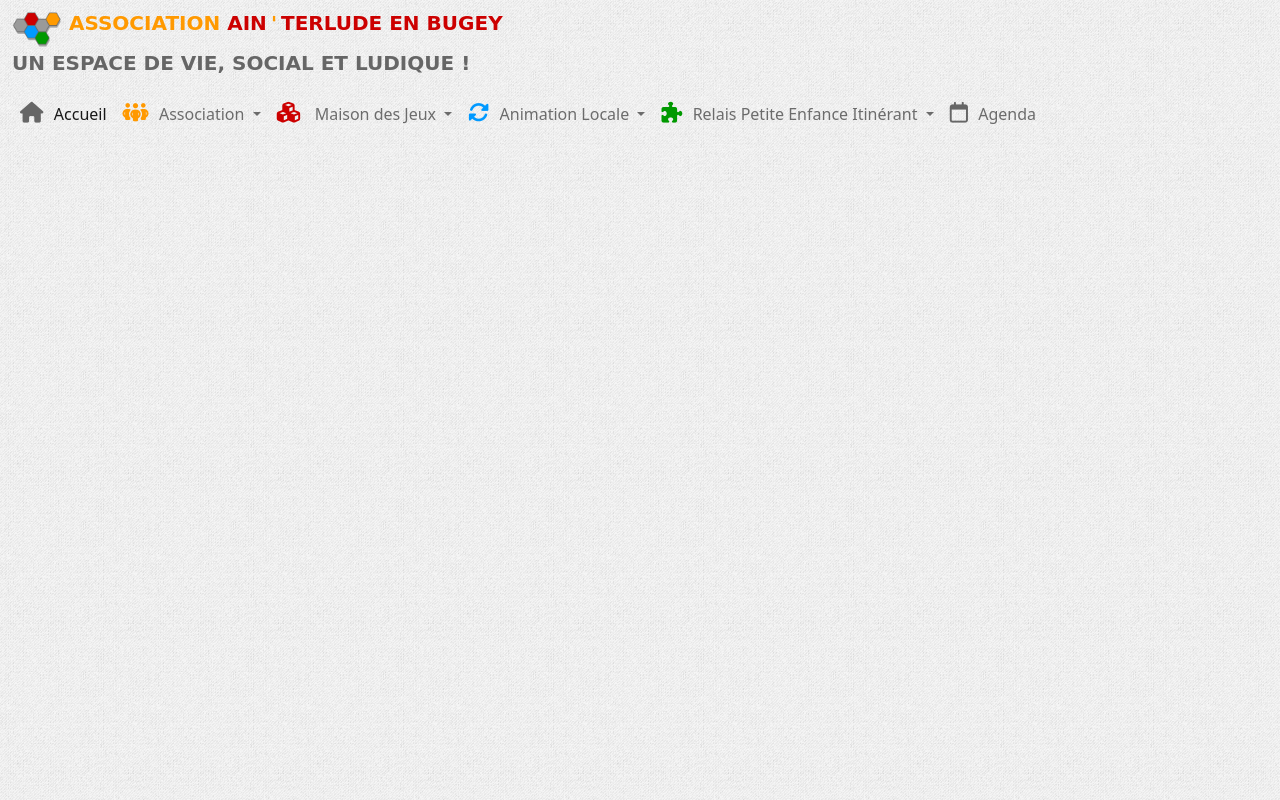
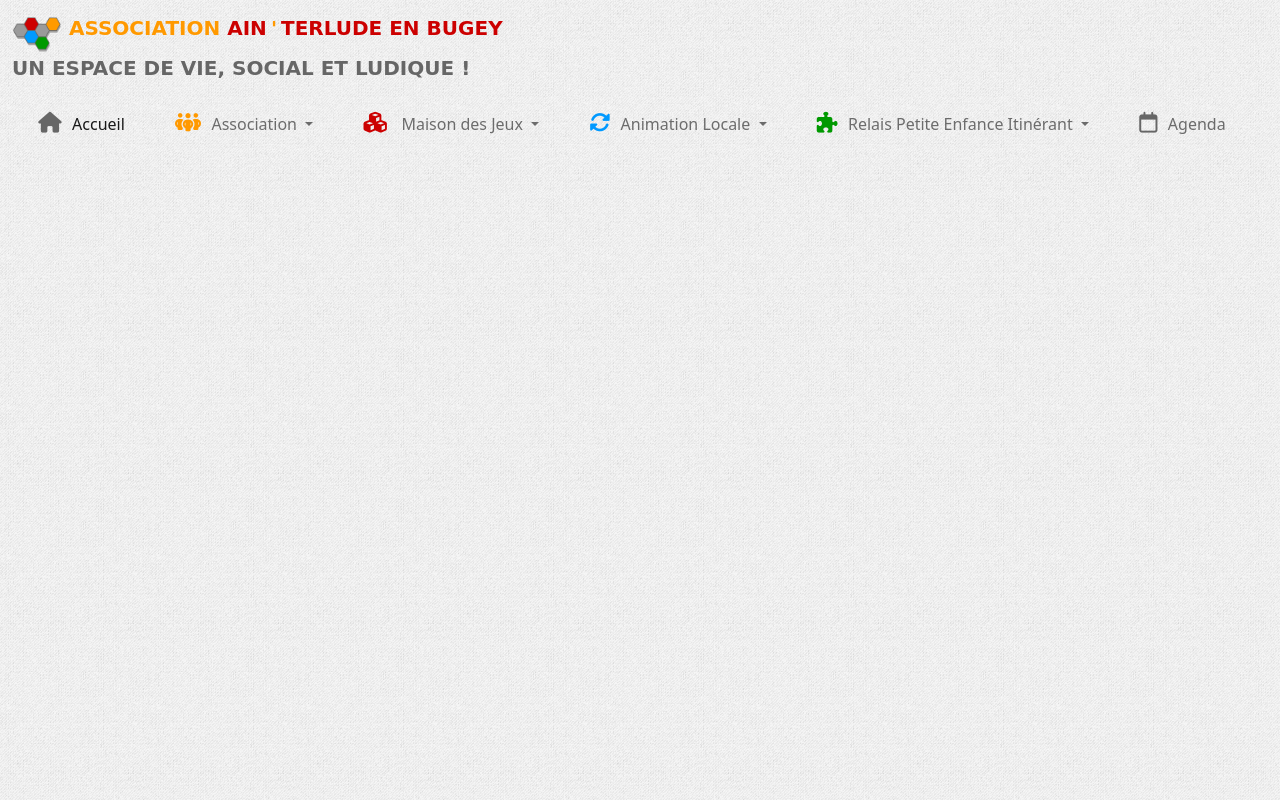
Before and after one commit to E-IckArt/ainterlude, a website: page index.html in a window 1280 px wide. Drawn offline with nearby package versions, Linux system fonts and the light colour scheme; a web font is replaced by a local one.

Commit message:
Bf - Header Background and navbar display

```diff
--- a/index.html
+++ b/index.html
@@ -45,11 +45,7 @@
         <!-- Start - Header -->
         <header>
             <nav class="navbar navbar-expand-lg navbar-light">
-                <div
-                    class="container-fluid flex-lg-column align-items-lg-start"
-                >
-                    <div class="row flex-fill">
-                        <div class="col-10 col-lg-12">
+                <div class="container-fluid align-items-lg-start flex-wrap">
                     <a
                         class="navbar-brand text-danger text-wrap"
                         href="index.html"
@@ -63,15 +59,13 @@
                             class="d-inline-block align-text-top"
                         />
                         <span class="text-warning">ASSOCIATION </span>
-                                AIN<span class="text-warning mx-1">'</span
-                                >TERLUDE EN BUGEY
+                        AIN<span class="text-warning mx-1">'</span>TERLUDE EN
+                        BUGEY
                         <br />
                         <span class="text-dark"
                             >UN ESPACE DE VIE, SOCIAL ET LUDIQUE !</span
                         >
                     </a>
-                        </div>
-                        <div class="col-2 px-0">
                     <button
                         class="navbar-toggler"
                         type="button"
@@ -83,15 +77,15 @@
                     >
                         <span class="navbar-toggler-icon"></span>
                     </button>
-                        </div>
-                    </div>
 
                     <div
                         class="collapse navbar-collapse"
                         id="navbarSupportedContent"
                     >
-                        <ul class="navbar-nav me-auto my-3 mb-lg-0">
-                            <li class="nav-item">
+                        <ul
+                            class="navbar-nav mx-auto my-3 mb-lg-0 flex-fill justify-content-xl-evenly"
+                        >
+                            <li class="nav-item me-lg-3">
                                 <a
                                     class="nav-link active"
                                     aria-current="page"
@@ -100,7 +94,7 @@
                                     >Accueil</a
                                 >
                             </li>
-                            <li class="nav-item dropdown">
+                            <li class="nav-item dropdown me-lg-3">
                                 <a
                                     class="nav-link dropdown-toggle"
                                     href="#"
@@ -150,7 +144,7 @@
                                     </li>
                                 </ul>
                             </li>
-                            <li class="nav-item dropdown">
+                            <li class="nav-item dropdown me-lg-3">
                                 <a
                                     class="nav-link dropdown-toggle"
                                     href="#"
@@ -210,7 +204,7 @@
                                     </li>
                                 </ul>
                             </li>
-                            <li class="nav-item dropdown">
+                            <li class="nav-item dropdown me-lg-3">
                                 <a
                                     class="nav-link dropdown-toggle"
                                     href="#"
@@ -280,7 +274,7 @@
                                     </li>
                                 </ul>
                             </li>
-                            <li class="nav-item dropdown">
+                            <li class="nav-item dropdown me-lg-3">
                                 <a
                                     class="nav-link dropdown-toggle"
                                     href="#"
@@ -320,7 +314,7 @@
                                     </li>
                                 </ul>
                             </li>
-                            <li class="nav-item">
+                            <li class="nav-item me-lg-3">
                                 <a class="nav-link" href="#"
                                     ><i
                                         class="fa-regular fa-calendar text-dark"
@@ -352,9 +346,15 @@
             </nav> -->
         </footer>
         <!-- Script Bootstrap -->
-        <script
+        <!-- <script
             src="node_modules/bootstrap/dist/js/bootstrap.bundle.min.js"
             type="text/javascript"
+        ></script> -->
+        <!-- Scrpit Bootstrap CDN -->
+        <script
+            src="https://cdn.jsdelivr.net/npm/bootstrap@5.1.3/dist/js/bootstrap.bundle.min.js"
+            integrity="sha384-ka7Sk0Gln4gmtz2MlQnikT1wXgYsOg+OMhuP+IlRH9sENBO0LRn5q+8nbTov4+1p"
+            crossorigin="anonymous"
         ></script>
         <!-- Script Font Awesome -->
         <script
--- a/style/scss/base/_body.scss
+++ b/style/scss/base/_body.scss
@@ -1,3 +1,3 @@
 body {
-    background-image: url('../../../assets/images/background_gray_jean.png');
+    background-image: url('../../assets/images/background_gray_jean.png');
 }
--- a/style/scss/style.scss
+++ b/style/scss/style.scss
@@ -4,9 +4,9 @@
 @import '../../node_modules/bootstrap/scss/bootstrap.scss';
 
 // GENERAL
-@import 'base/body';
+@import 'base/body.scss';
 
 // LAYOUTS
-@import 'layouts/header';
+@import 'layouts/header.scss';
 
 // COMPONENTS
```
Also changed, not shown: style/css/style.css, 1 other file. Lines whose indentation alone changed are shown as unchanged.
